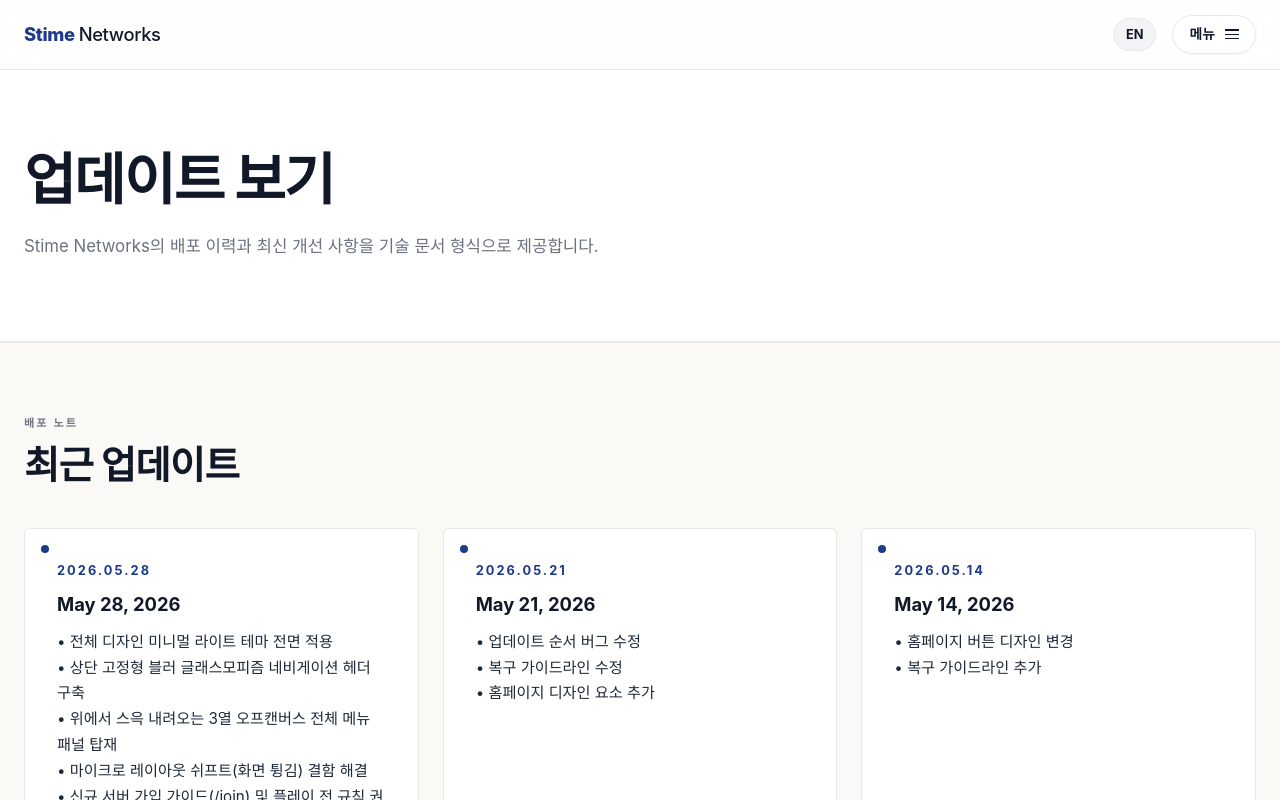
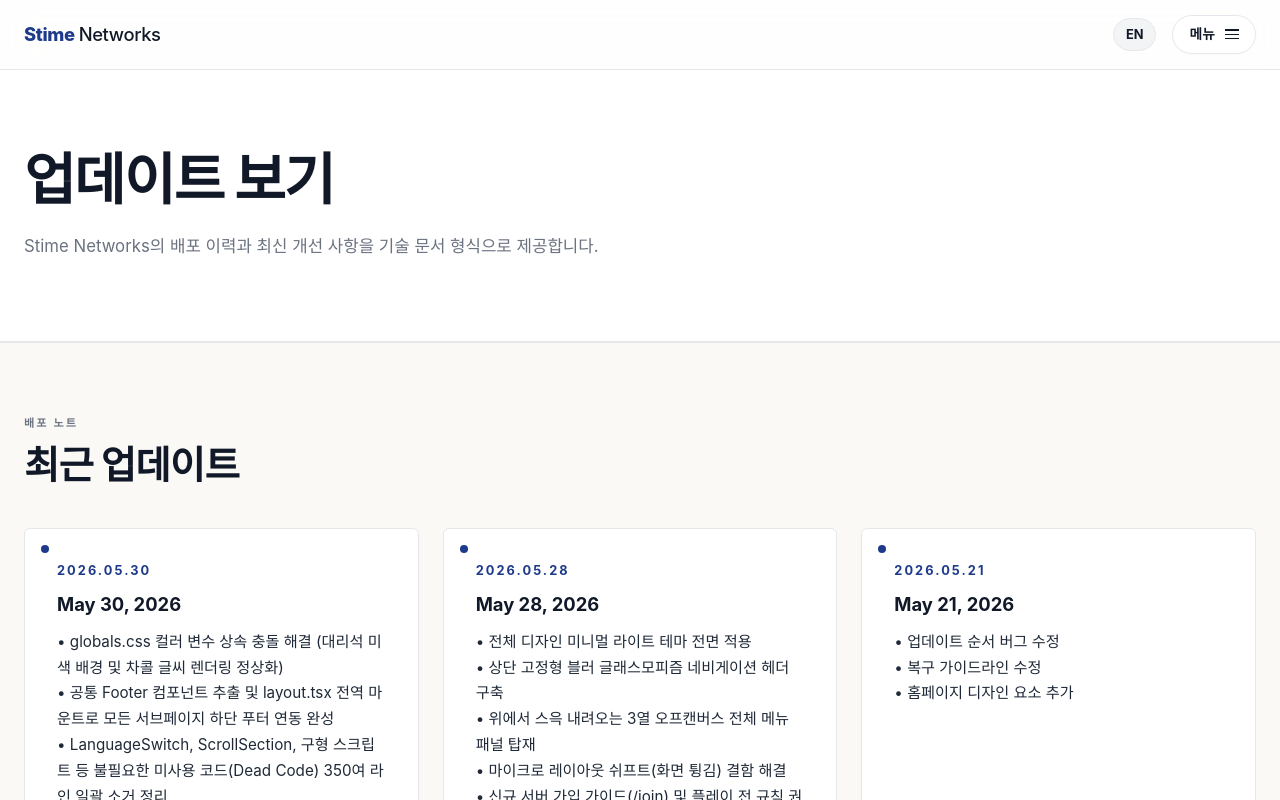
Before and after one commit to Phillip3355/stimenetworks, a Next.js app: page /updates in a window 1280 px wide. Shown: the top 800 px of the page. Built offline with nearby package versions, Linux system fonts and the light colour scheme.

Commit message:
docs: add release notes for May 30, 2026 optimizations to updates log

```diff
--- a/app/updates/page.tsx
+++ b/app/updates/page.tsx
@@ -6,6 +6,12 @@ import { useLanguage } from '../components/LanguageProvider';
 import styles from '../styles/server-mechanism.module.css';
 
 const updateCards = [
+  {
+    title: '2026.05.30',
+    titleEn: 'May 30, 2026',
+    descriptionKo: '• globals.css 컬러 변수 상속 충돌 해결 (대리석 미색 배경 및 차콜 글씨 렌더링 정상화)\n• 공통 Footer 컴포넌트 추출 및 layout.tsx 전역 마운트로 모든 서브페이지 하단 푸터 연동 완성\n• LanguageSwitch, ScrollSection, 구형 스크립트 등 불필요한 미사용 코드(Dead Code) 350여 라인 일괄 소거 정리',
+    descriptionEn: '• Fixed globals.css color inheritance to fully restore the soft warm white and eye-care charcoal theme\n• Extracted global Footer component and mounted inside RootLayout for seamless footer coverage across all subpages\n• Cleaned up and deleted over 350 lines of unused dead code (LanguageSwitch, ScrollSection, old python tools)',
+  },
   {
     title: '2026.05.28',
     titleEn: 'May 28, 2026',
```
